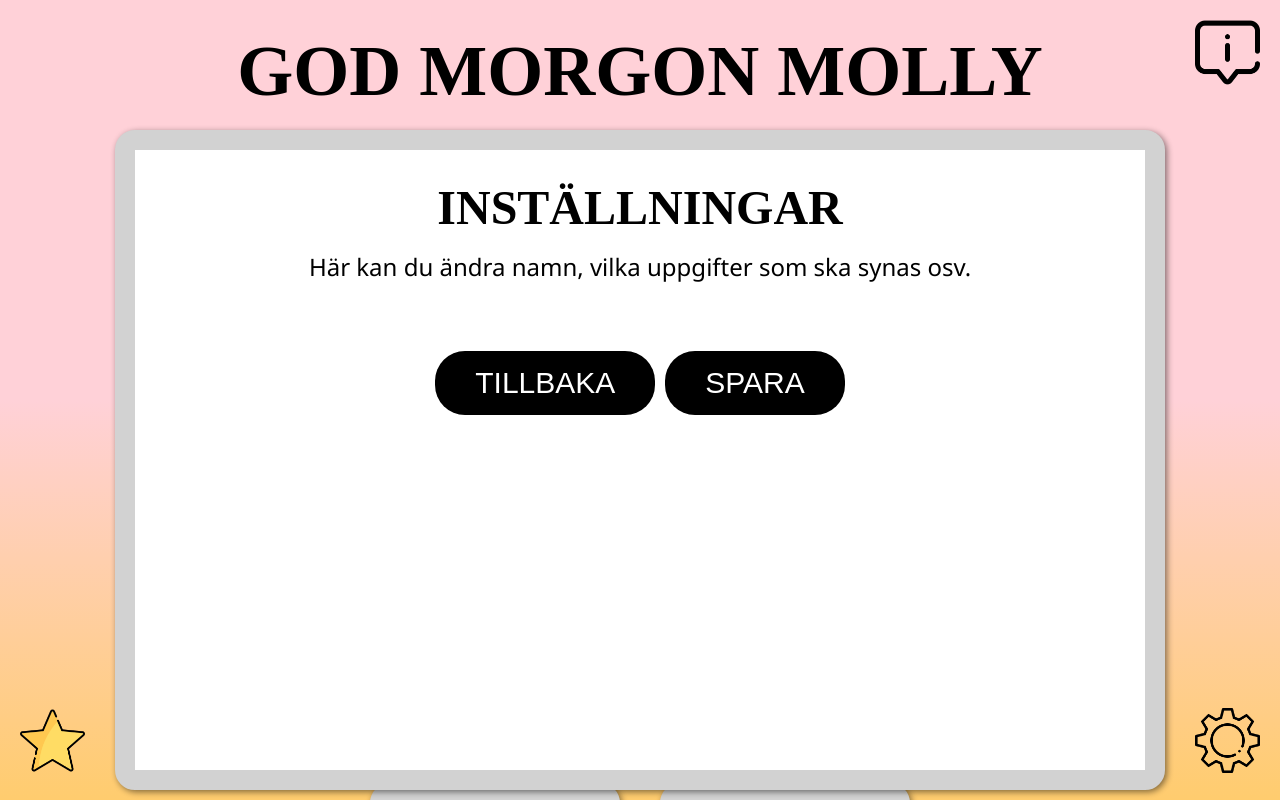
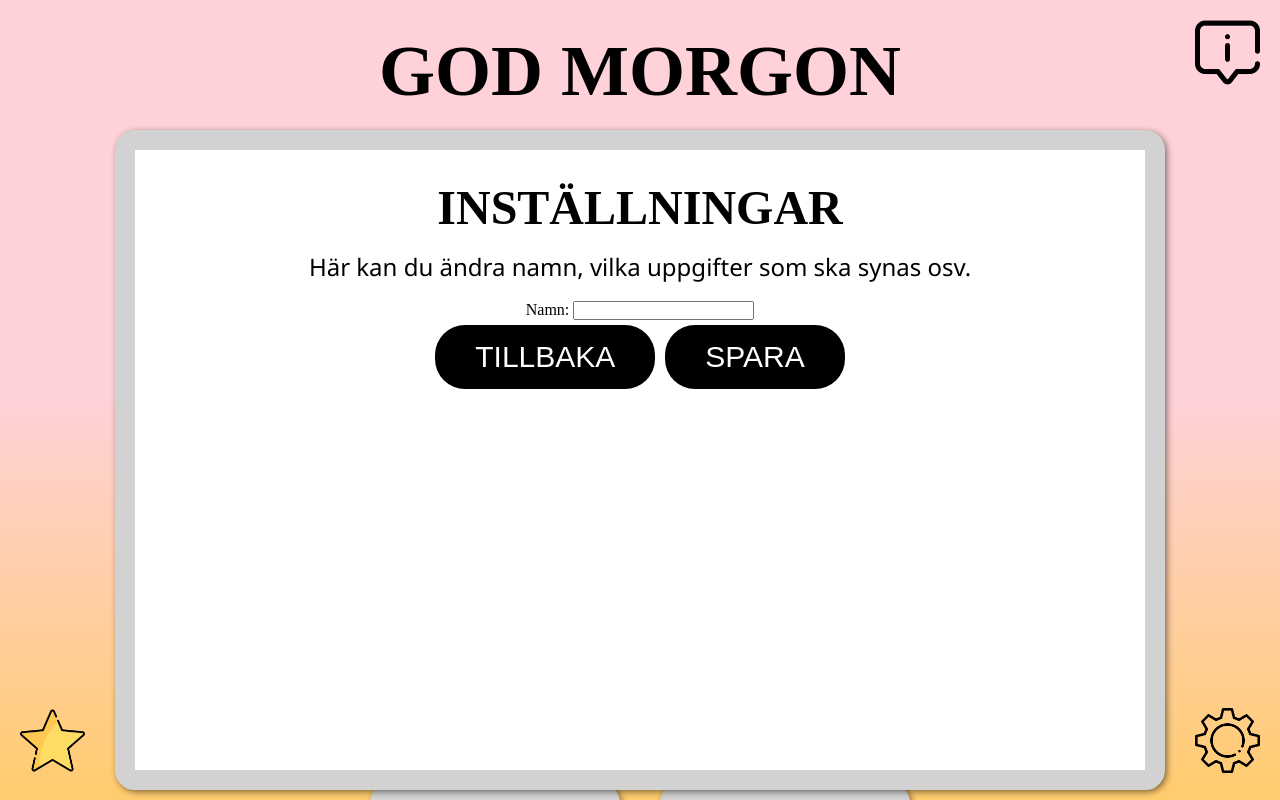
Before and after one commit to elinamren/kids-routine, a React (Create React App) app: page / in a window 1280 px wide. Both pictures are taken after a click on the button 1227 px from the left and 744 px from the top of the page. Shown: the top 800 px of the page. Built offline with nearby package versions, Linux system fonts and the light colour scheme; a web font is replaced by a local one.

Commit message:
name input to change name on header and star popup

```diff
--- a/src/App.css
+++ b/src/App.css
@@ -58,7 +58,7 @@ button {
   border-radius: 30px;
   padding: 15px 40px;
   cursor: pointer;
-  margin: 50px 5px 5px 5px;
+  margin: 5px;
 }
 
 .cards-container {
@@ -127,3 +127,9 @@ button {
 .info p {
   font-size: 30px;
 }
+
+.star-board {
+  width: 100%;
+  height: 60%;
+  position: relative;
+}
--- a/src/App.js
+++ b/src/App.js
@@ -8,11 +8,26 @@ import Star from "./components/Star";
 import Settings from "./components/Settings";
 
 function App() {
-  const name = "Molly";
+  const positionY = Math.floor(Math.random() * 970 + 1);
+  const positionX = Math.floor(Math.random() * 336 + 1);
+
   const [earnedStars, setEarnedStars] = useState([1]);
 
   const [isInfoOpen, setIsInfoOpen] = useState(false);
   const [isStarOpen, setIsStarOpen] = useState(false);
+
+  // NAME
+  const [inputValue, setInputValue] = useState("");
+  const [name, setName] = useState("");
+  function handleInputValue(event) {
+    setInputValue(event.target.value);
+  }
+
+  function handleName() {
+    setName(inputValue);
+  }
+
+  // --------------------
 
   // Function that can work for all classes, need to figure out the id thing though
   const [isOpen, setIsOpen] = useState({
@@ -98,6 +113,8 @@ function App() {
       <Settings
         onClick={handleModal}
         style={{ display: isOpen.settings ? "block" : "none" }}
+        onChange={handleInputValue}
+        handleName={handleName}
       />
     </div>
   );
--- a/src/components/Settings.js
+++ b/src/components/Settings.js
@@ -4,10 +4,13 @@ const Settings = (props) => {
       <h2>Inställningar</h2>
       <p>Här kan du ändra namn, vilka uppgifter som ska synas osv.</p>
       <br />
+      <label htmlFor="name">Namn: </label>
+      <input type="text" name="name" onChange={props.onChange} />
+      <br />
       <button className="hej settings" onClick={props.onClick}>
         Tillbaka
       </button>
-      <button>Spara</button>
+      <button onClick={props.handleName}>Spara</button>
     </div>
   );
 };
--- a/src/components/Star.js
+++ b/src/components/Star.js
@@ -5,7 +5,7 @@ const Star = (props) => {
       <p>
         Bra jobbat {props.name}, du har samlat {props.star} stjärnor.
       </p>
-      <div>{props.starDisplay}</div>
+      <div className="star-board">{props.starDisplay}</div>
       <br />
       <button onClick={props.onClick}>Tillbaka</button>
     </div>
```
